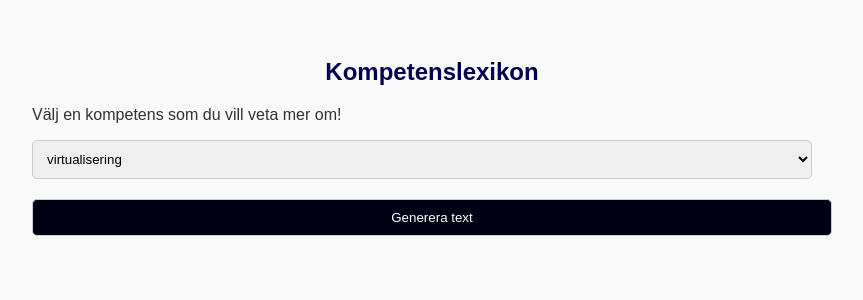
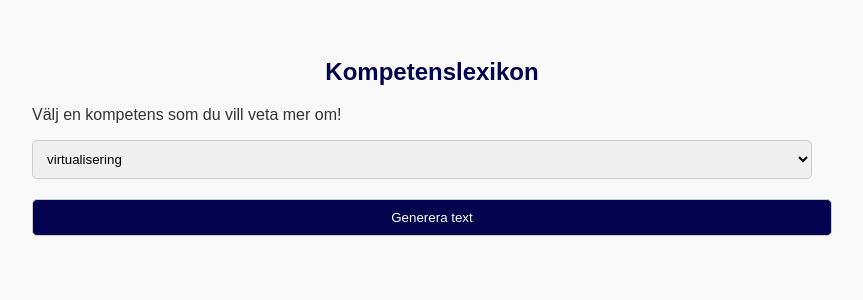
Before and after one commit to Sofiean/Kompetenskompassen, a Flask app: page /kompetenslexikon in a window 1280 px wide, with the pointer over the restyled element. Shown: the part 148-448 px from the top of the page, without its empty margins (208-1071 px from the left). Run offline with Flask 3, Linux system fonts and the light colour scheme; parts of the project's set-up code (start-up, migrations or seed data) failed here and were passed over.

Commit message:
ändra hover färg
ändra hover färg på generera knapp

```diff
--- a/templates/kompetenslexikon.html
+++ b/templates/kompetenslexikon.html
@@ -75,7 +75,7 @@
             transition: background-color 0.3s;
         }
         input[type="submit"]:hover {
-            background-color: #000014;
+            background-color: #02024e;
         }
         textarea {
             width: calc(100% - 20px);
```
